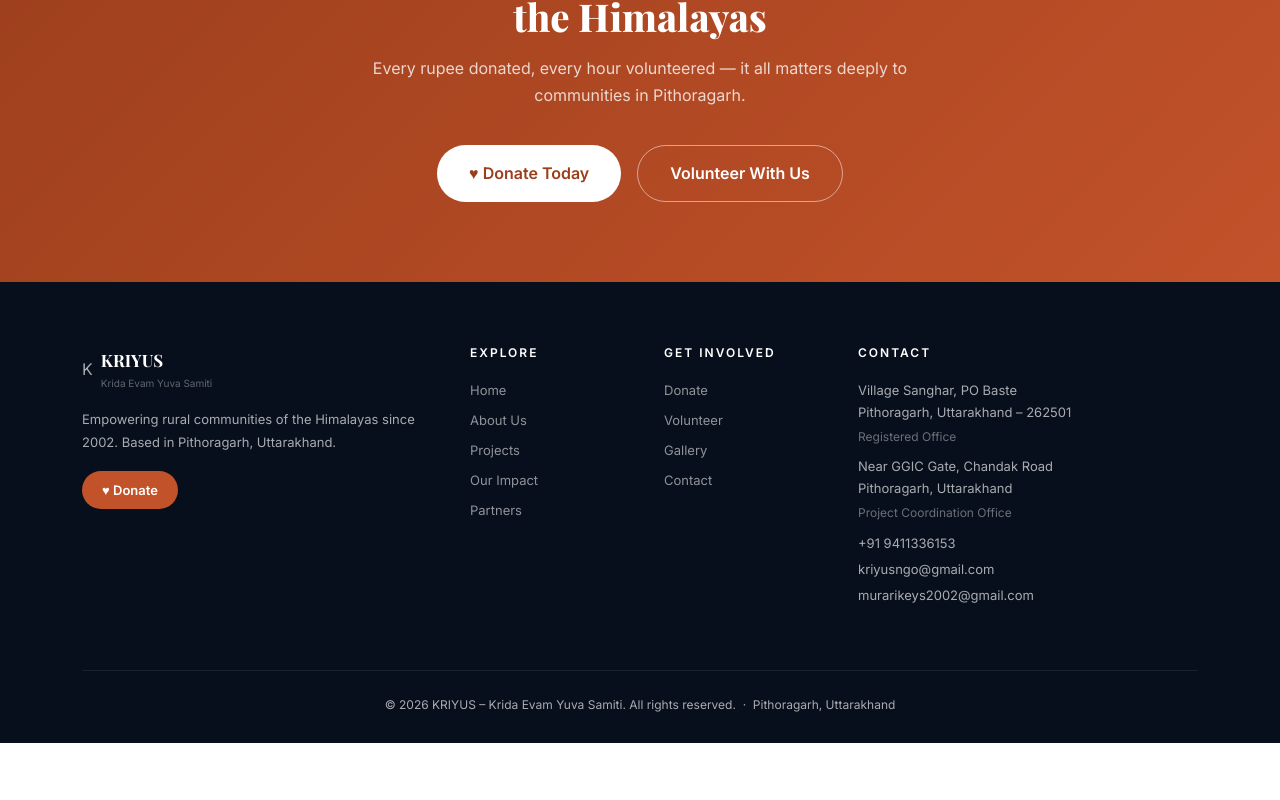
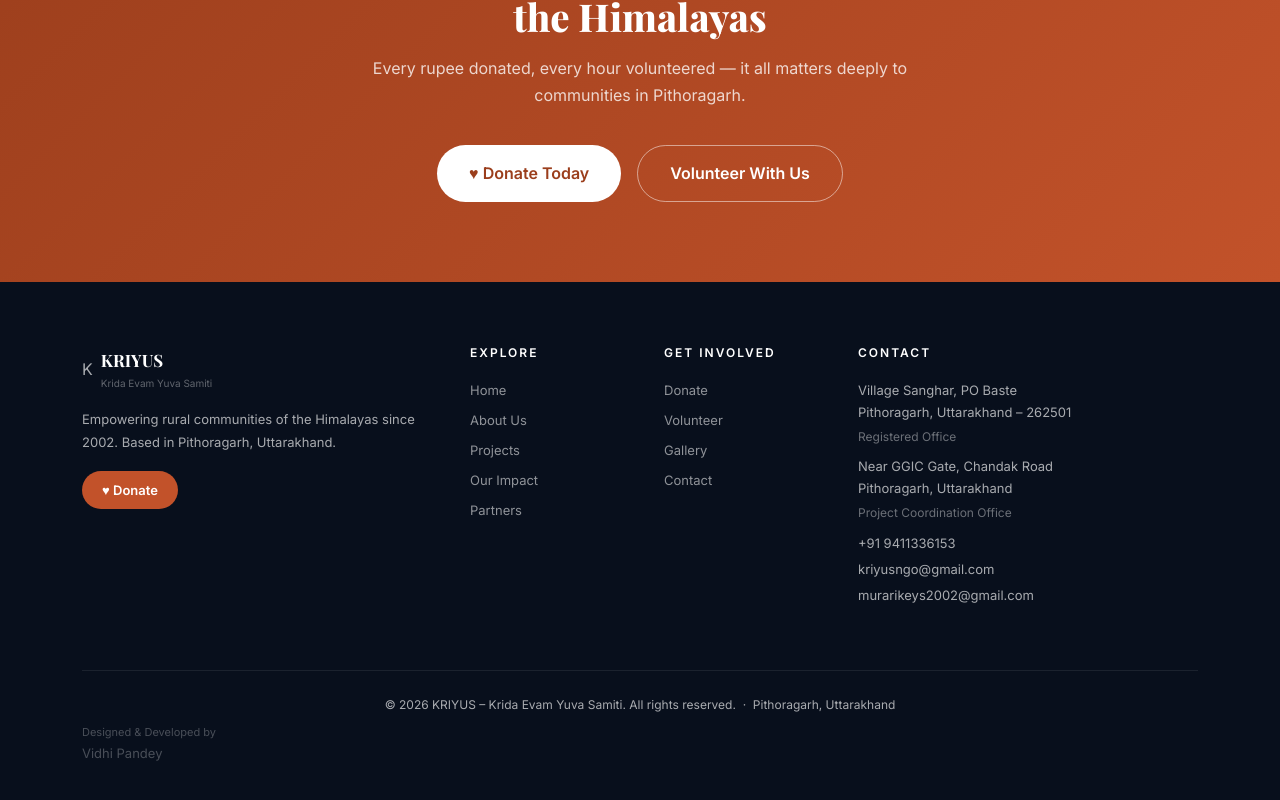
Before and after one commit to KRIYUS-WEBSITE/kriyus-website, a React (Vite) app in the folder frontend/: page / in a window 1280 px wide. Shown: the part 3967-4767 px from the top of the page. Before the commit the page ends 4710 px from the top, so only its background shows below. Built offline with nearby package versions, Linux system fonts and the light colour scheme.

Commit message:
Add Developer credits

```diff
--- a/frontend/src/components/Footer.jsx
+++ b/frontend/src/components/Footer.jsx
@@ -70,7 +70,15 @@ export default function Footer() {
           © {new Date().getFullYear()} KRIYUS – Krida Evam Yuva Samiti. All rights reserved.
           &nbsp;·&nbsp; Pithoragarh, Uttarakhand
         </div>
+        <div style={{ fontSize:11, opacity:.4, marginTop:8 }}>
+  Designed & Developed by{' '}
+  <a href="https://github.com/vidhi-pandey04"
+     style={{ color:'inherit' }} target="_blank">
+    Vidhi Pandey
+  </a>
+</div>
       </div>
+
     </footer>
   )
 }
```
Also changed, not shown: 1 other file (tests, documents, lock files or other folders).
